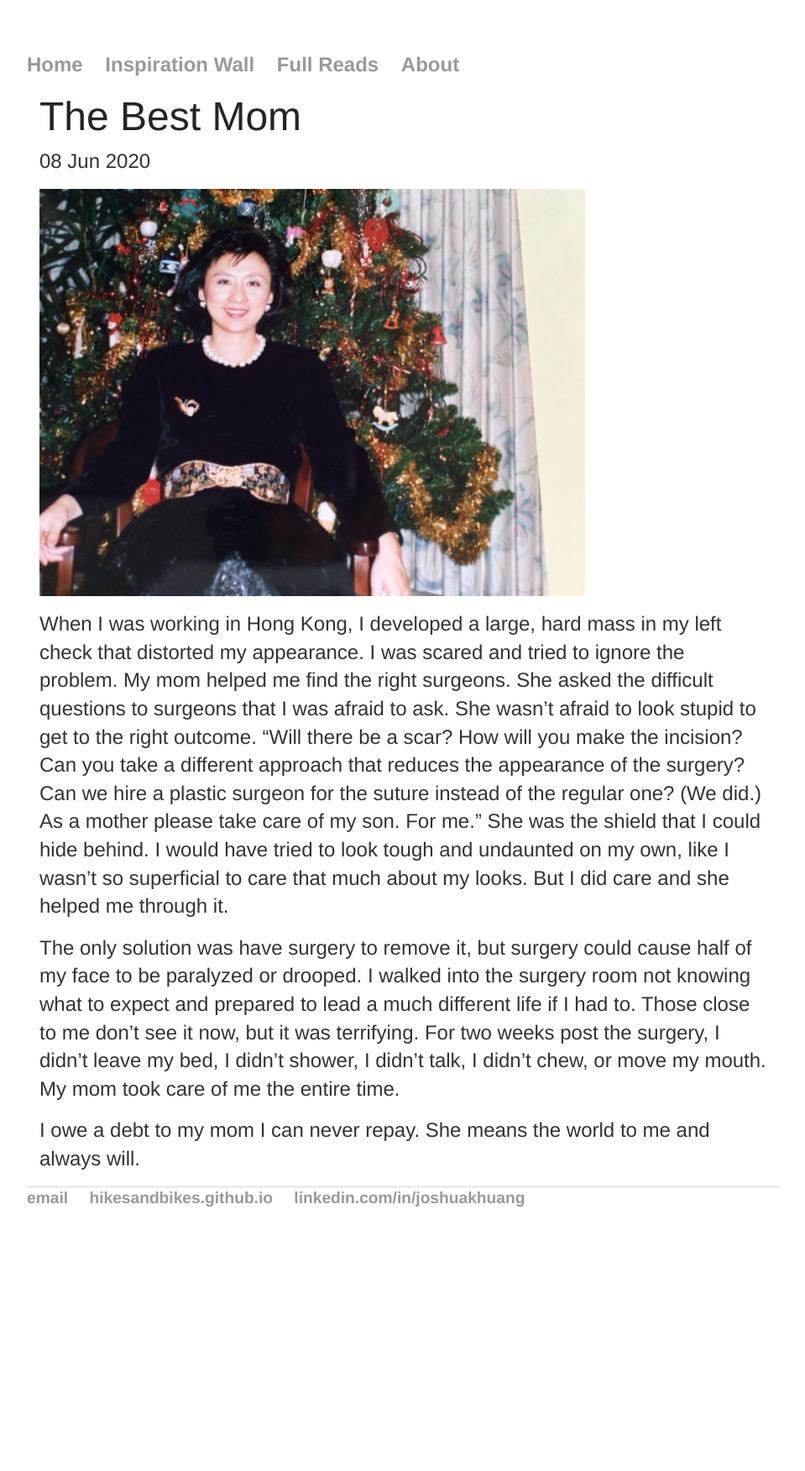
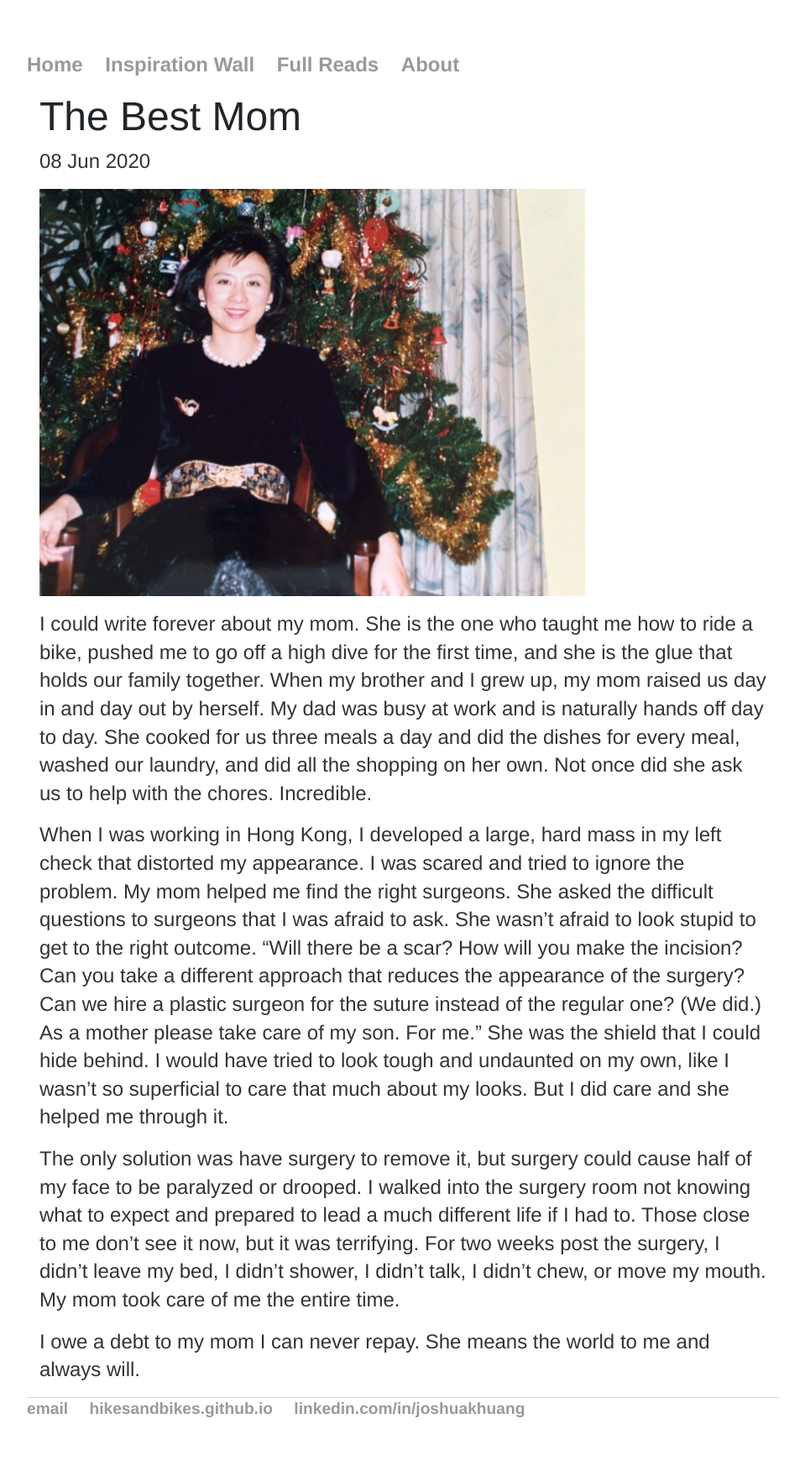
Before and after one commit to hikesandbikes/hikesandbikes.github.io, a Jekyll site: the page built from _posts/2020-06-08-mom.md, in a window 1280 px wide. Shown: the whole page at 84% size, without its empty margins (160-1119 px from the left). Built offline with Jekyll 4.4.1, drawn with Linux system fonts in a browser that asks for light colours; before the commit the page ends 1500 px from its top, so only the background shows below that.

Commit message:
updated reads

```diff
--- a/_posts/2020-06-08-mom.md
+++ b/_posts/2020-06-08-mom.md
@@ -5,6 +5,15 @@ date: 2020-06-08
 ---
 
 <p><img src="/static/img/mom.jpeg" width="650"/></p>
+
+<p>I could write forever about my mom.
+			She is the one who taught me how to ride a bike, pushed me to go off a high dive for the first time,
+			and she is the glue that holds our family together.  When my brother and I grew up, my mom raised us day in and day
+			out by herself.  My dad was busy at work and is naturally hands off day to day.  She cooked for us
+			three meals a day and did the dishes for every meal, washed our laundry, and did all the shopping on her own.
+			Not once did she ask us to help with the chores.  Incredible.
+		</p>
+
 
 <p>
 When I was working in Hong Kong, I developed a large, hard mass in my left check that distorted my appearance.
```
Also changed, not shown: _posts/2020-04-21-work.md (+3 -0 lines).
